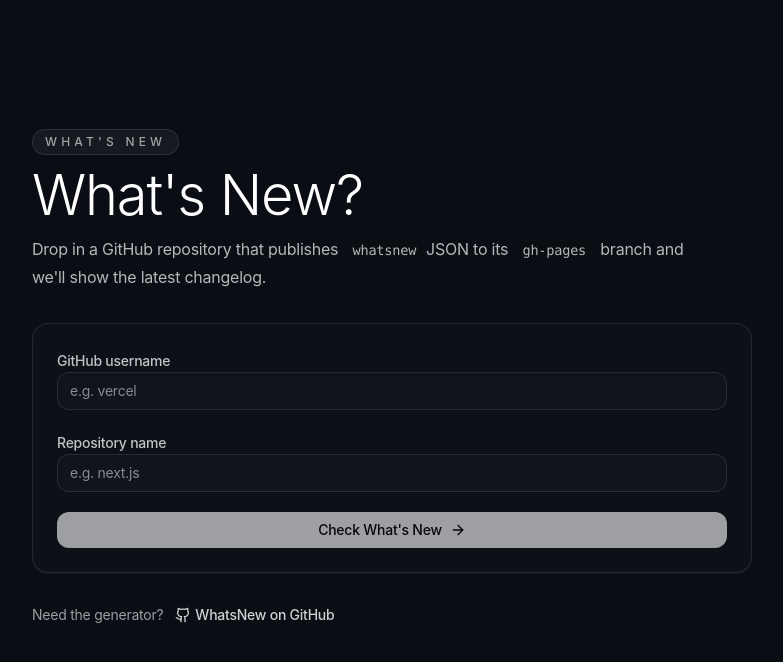
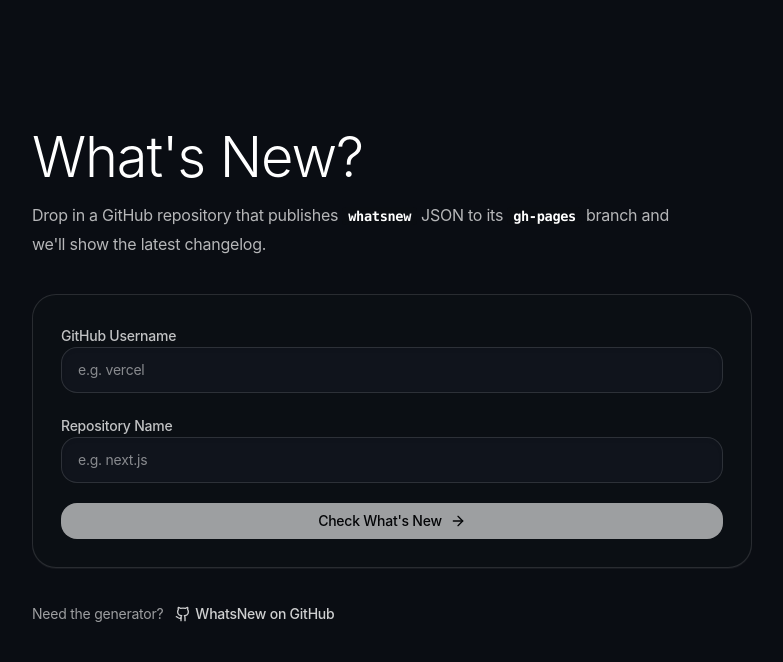
Before and after one commit to aahaanmaini/WhatsNew-Viewer, a Next.js app: page / in a window 1280 px wide. Shown: the top 662 px of the page, without its empty margins (248-1031 px from the left). Built offline with nearby package versions, Linux system fonts and the light colour scheme.

Commit message:
Updated landing page form

```diff
--- a/app/page.tsx
+++ b/app/page.tsx
@@ -28,27 +28,27 @@
   const isDisabled = !owner.trim() || !repo.trim();
 
   return (
-    <main className="mx-auto flex min-h-[80vh] w-full max-w-3xl flex-col justify-center gap-8 px-6 py-16 text-foreground">
-      <div className="space-y-3">
-        <span className="inline-flex items-center rounded-full border border-white/10 bg-white/5 px-3 py-1 text-xs font-medium uppercase tracking-[0.35em] text-white/60">
-          What&apos;s New
-        </span>
+    <main className="mx-auto flex min-h-[80vh] w-full max-w-3xl flex-col justify-center gap-9 px-6 py-16 text-foreground">
+      <div className="space-y-4">
         <h1 className="text-5xl font-light tracking-[-0.02em] text-white sm:text-[56px]">
           What&apos;s New?
         </h1>
         <p className="max-w-2xl text-base leading-7 text-white/70">
-          Drop in a GitHub repository that publishes <code className="mx-1 rounded bg-white/5 px-1.5 py-0.5 text-xs">whatsnew</code>
-          JSON to its <code className="mx-1 rounded bg-white/5 px-1.5 py-0.5 text-xs">gh-pages</code> branch and we&apos;ll show the latest changelog.
+          Drop in a GitHub repository that publishes
+          <code className="mx-1 rounded bg-white/5 px-1.5 py-0.5 text-[0.78rem] font-semibold tracking-tight text-white">whatsnew</code>
+          JSON to its
+          <code className="mx-1 rounded bg-white/5 px-1.5 py-0.5 text-[0.78rem] font-semibold tracking-tight text-white">gh-pages</code>
+          branch and we&apos;ll show the latest changelog.
         </p>
       </div>
 
       <form
         onSubmit={handleSubmit}
-        className="w-full space-y-5 rounded-2xl border border-white/10 bg-[#0c1017] px-6 py-6 shadow-[0_1px_0_rgba(255,255,255,0.04)]"
+        className="w-full space-y-5 rounded-3xl border border-white/12 bg-[#0b0f14] px-7 py-7 shadow-[0_1px_0_rgba(255,255,255,0.05)]"
       >
         <div className="space-y-1.5">
           <label htmlFor="owner" className="text-sm font-medium text-white/75">
-            GitHub username
+            GitHub Username
           </label>
           <input
             id="owner"
@@ -56,13 +56,13 @@
             value={owner}
             onChange={(event) => setOwner(event.target.value)}
             placeholder="e.g. vercel"
-            className="w-full rounded-lg border border-white/10 bg-[#10141c] px-3 py-2 text-sm text-white shadow-inner outline-none transition focus:border-white/30 focus:ring-0"
+            className="w-full rounded-2xl border border-white/12 bg-[#10141c] px-4 py-3 text-sm text-white shadow-inner outline-none transition focus:border-white/35 focus:ring-0"
             autoComplete="off"
           />
         </div>
         <div className="space-y-1.5">
           <label htmlFor="repo" className="text-sm font-medium text-white/75">
-            Repository name
+            Repository Name
           </label>
           <input
             id="repo"
@@ -70,14 +70,14 @@
             value={repo}
             onChange={(event) => setRepo(event.target.value)}
             placeholder="e.g. next.js"
-            className="w-full rounded-lg border border-white/10 bg-[#10141c] px-3 py-2 text-sm text-white shadow-inner outline-none transition focus:border-white/30 focus:ring-0"
+            className="w-full rounded-2xl border border-white/12 bg-[#10141c] px-4 py-3 text-sm text-white shadow-inner outline-none transition focus:border-white/35 focus:ring-0"
             autoComplete="off"
           />
         </div>
         <Button
           type="submit"
           disabled={isDisabled}
-          className="inline-flex w-full items-center justify-center gap-2 rounded-lg bg-white text-black hover:bg-white/90 disabled:cursor-not-allowed disabled:opacity-60"
+          className="inline-flex w-full items-center justify-center gap-2 rounded-2xl bg-white text-black transition hover:bg-white/90 disabled:cursor-not-allowed disabled:opacity-60"
         >
           Check What&apos;s New
           <ArrowRight className="size-4" aria-hidden="true" />
```
